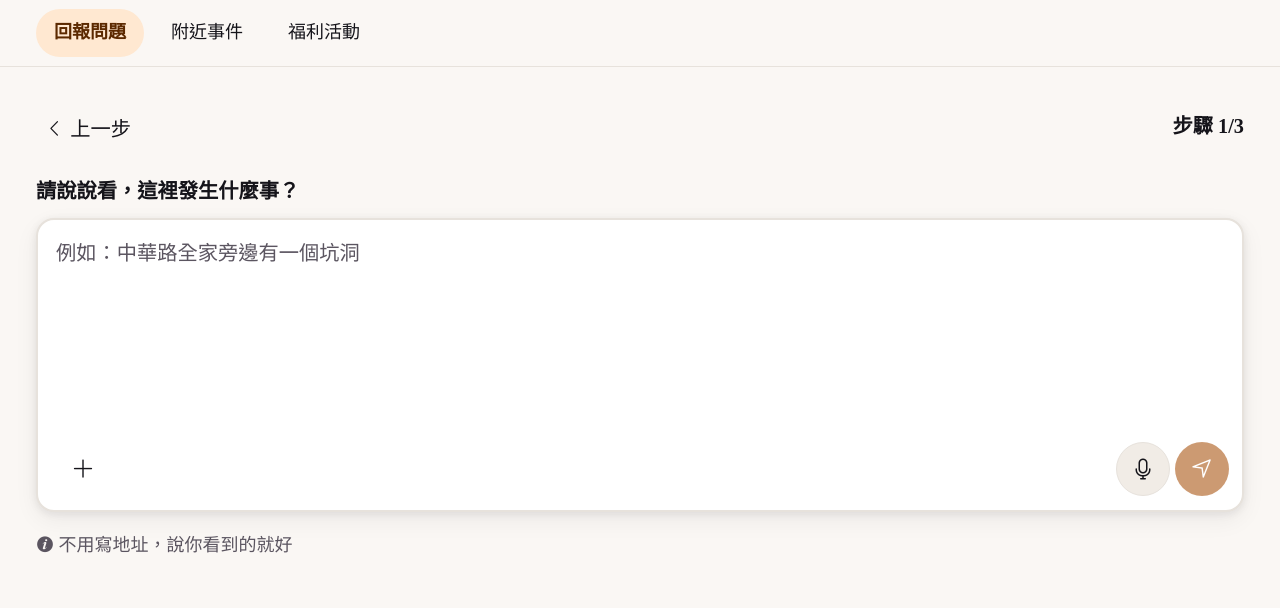
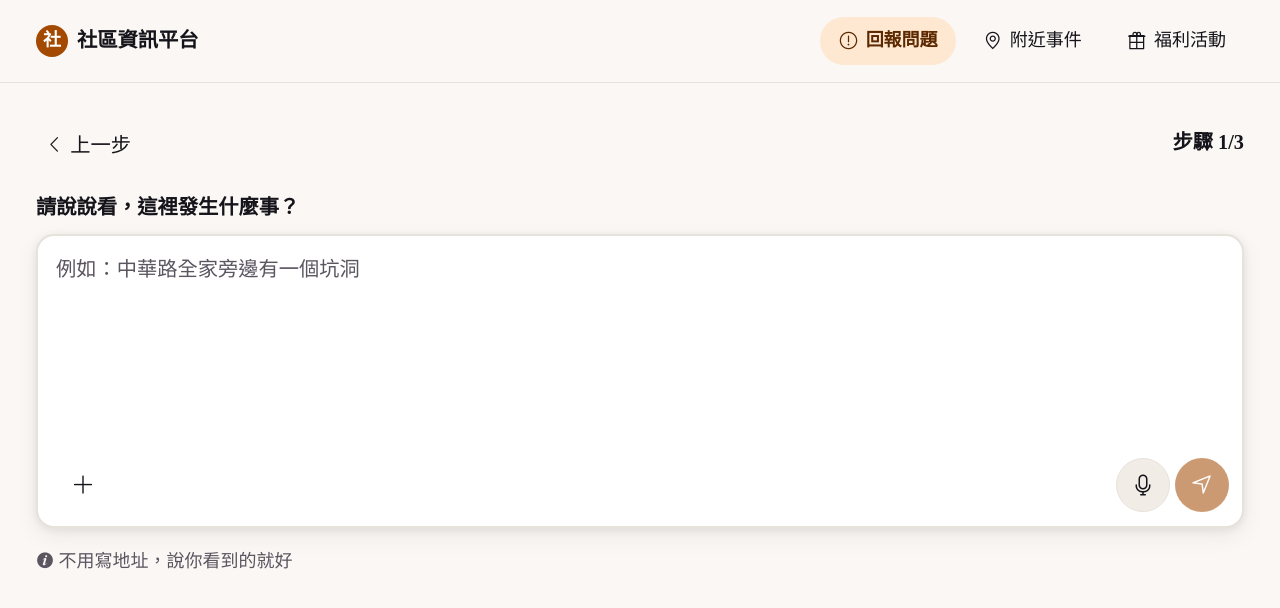
Before and after one commit to MillerLiu94/lcs_project, a Vue app in the folder app/: page /report in a window 1280 px wide. Shown: the top 608 px of the page. Built offline with nearby package versions, Linux system fonts and the light colour scheme; no server answers.

Commit message:
feat(top-nav): add brand, icons and tightened navigation

```diff
--- a/app/src/components/TopNav.vue
+++ b/app/src/components/TopNav.vue
@@ -1,5 +1,10 @@
 <template>
   <nav class="top-nav" aria-label="主要導覽">
+    <router-link class="top-nav__brand" to="/">
+      <span class="top-nav__logo" aria-hidden="true">社</span>
+      <span class="top-nav__brand-name">社區資訊平台</span>
+    </router-link>
+
     <ul class="top-nav__list">
       <li
         v-for="item in NAV_ITEMS"
@@ -8,7 +13,8 @@
         data-nav-item
       >
         <router-link class="top-nav__link" :to="item.to">
-          {{ item.label }}
+          <component :is="iconFor(item.icon)" :size="20" aria-hidden="true" />
+          <span>{{ item.label }}</span>
         </router-link>
       </li>
     </ul>
@@ -17,11 +23,22 @@
 
 <script>
 import { NAV_ITEMS } from '../router'
+import Flag from './icons/Flag.vue'
+import Gift from './icons/Gift.vue'
+import House from './icons/House.vue'
+import MapPin from './icons/MapPin.vue'
+
+const ICONS = { Flag, Gift, House, MapPin }
 
 export default {
   name: 'TopNav',
   data() {
     return { NAV_ITEMS }
+  },
+  methods: {
+    iconFor(name) {
+      return ICONS[name] || null
+    },
   },
 }
 </script>
@@ -31,22 +48,54 @@ export default {
   position: sticky;
   top: 0;
   z-index: 15;
+  display: flex;
+  align-items: center;
+  gap: 1rem;
   margin: 0 auto;
   max-width: 72rem;
+  min-height: 64px;
+  max-height: 72px;
   padding: 0.5rem 2rem;
   background: var(--background);
   border-bottom: 1px solid var(--border);
 }
+.top-nav__brand {
+  display: inline-flex;
+  align-items: center;
+  gap: 0.5rem;
+  color: var(--foreground);
+  text-decoration: none;
+  font-weight: 800;
+}
+.top-nav__brand:focus-visible {
+  outline: 3px solid var(--ring);
+  outline-offset: 2px;
+}
+.top-nav__logo {
+  display: inline-flex;
+  align-items: center;
+  justify-content: center;
+  width: 32px;
+  height: 32px;
+  border-radius: var(--radius-pill);
+  background: var(--primary);
+  color: var(--primary-foreground);
+  font-size: 1rem;
+}
+.top-nav__brand-name {
+  font-size: var(--font-size-body);
+}
 .top-nav__list {
   display: flex;
   gap: 0.5rem;
-  margin: 0;
+  margin: 0 0 0 auto;
   padding: 0;
   list-style: none;
 }
 .top-nav__link {
   display: inline-flex;
   align-items: center;
+  gap: 0.4rem;
   min-height: 48px;
   padding: 0 1rem;
   border-radius: var(--radius-pill);
@@ -60,6 +109,6 @@ export default {
 .top-nav__link.router-link-active {
   background: var(--accent);
   color: var(--accent-foreground);
-  font-weight: 600;
+  font-weight: 700;
 }
 </style>
```
Also changed, not shown: 1 other file (tests, documents, lock files or other folders).
